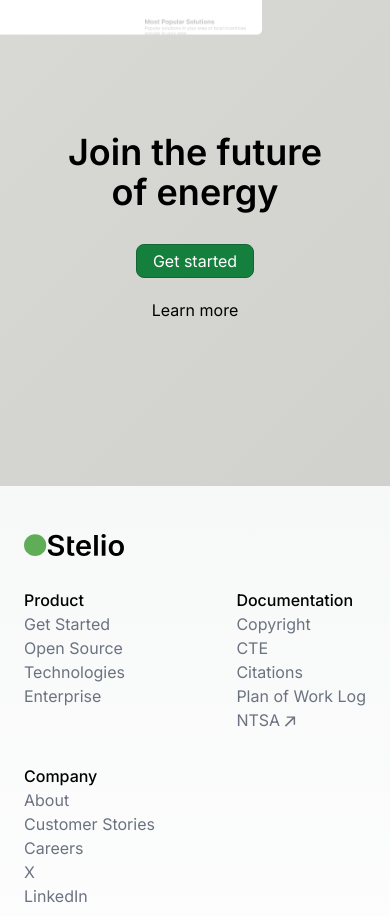
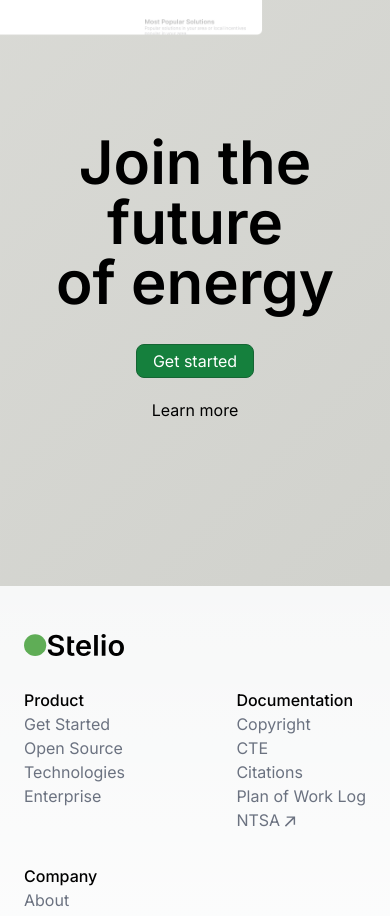
Before and after one commit to degstn/anole, a Next.js app in the folder frontend/: page / in a window 390 px wide. Shown: the part 2040-2956 px from the top of the page. Built offline with nearby package versions, Linux system fonts and the light colour scheme.

Commit message:
updated hero cta header size on mobile

```diff
--- a/frontend/src/app/(client)/page.tsx
+++ b/frontend/src/app/(client)/page.tsx
@@ -115,7 +115,7 @@ export default function Home() {
 
         <div className="lg:py-10">
                 <div className="mx-6 mt-20 mb-40 flex flex-col text-center items-center justify-center">
-                    <div className="text-4xl lg:text-8xl font-semibold mt-2 mb-4">
+                    <div className="text-6xl lg:text-8xl font-semibold mt-2 mb-4">
                         Join the future <br/> of energy
                     </div>
 
```
